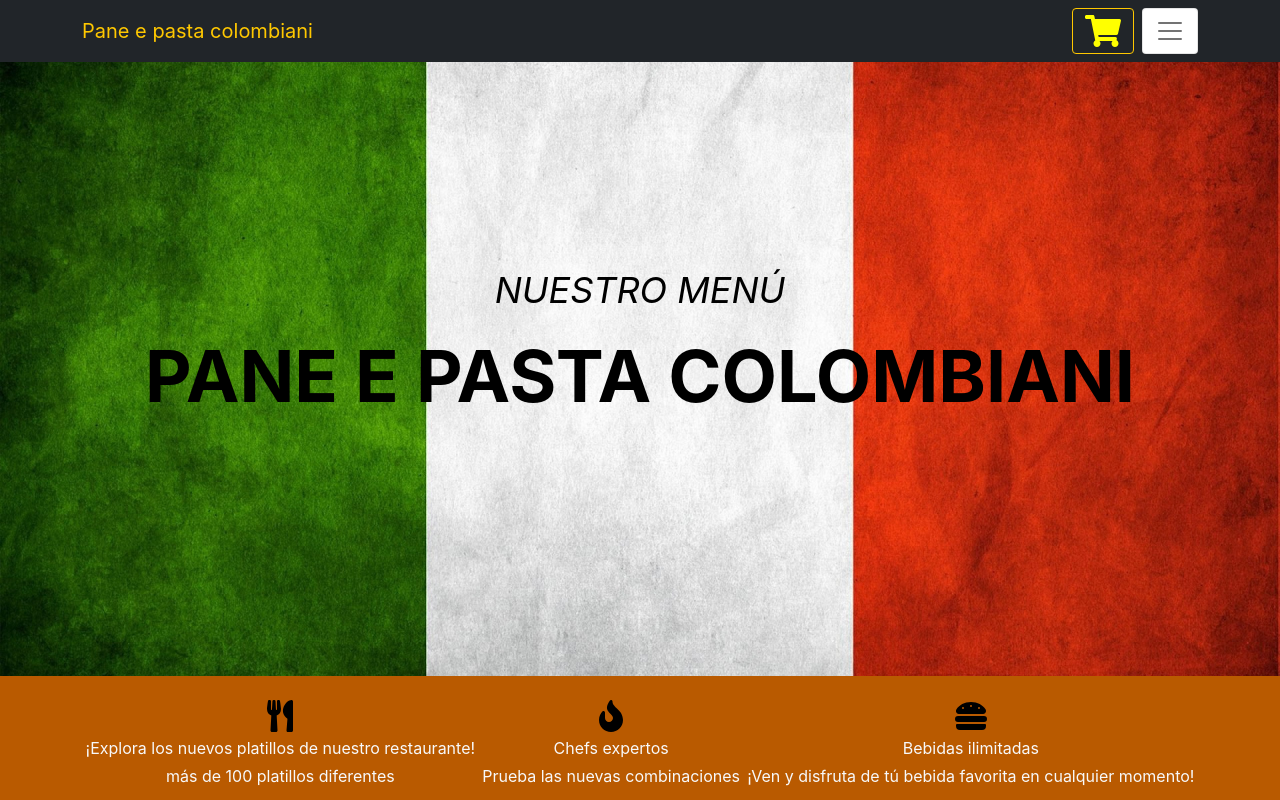
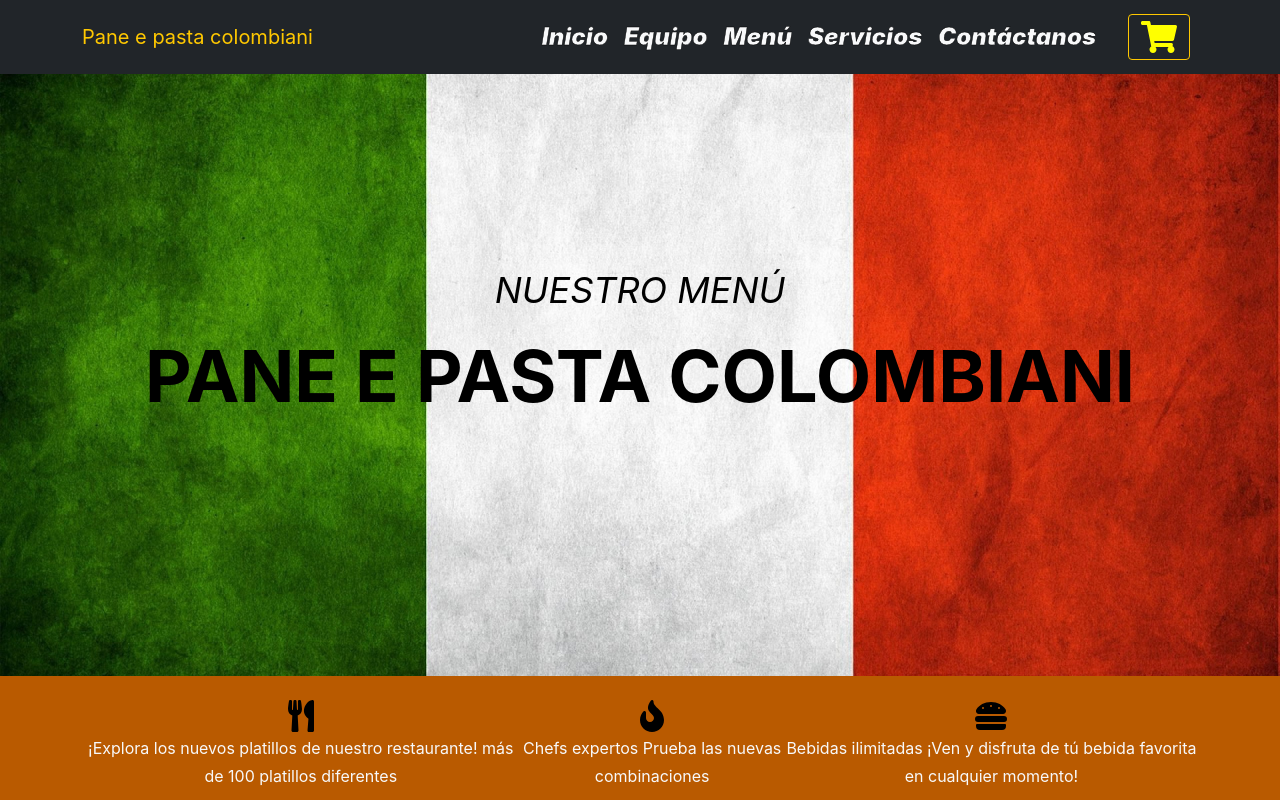
Before and after one commit to juandsoto/juventic-reto3, a React (Create React App) app: page /menu in a window 1280 px wide. Shown: the top 800 px of the page. Built offline with nearby package versions, Linux system fonts and the light colour scheme; no server answers.

Commit message:
cambio de estilos en componentes Dish, Header y Menu

```diff
--- a/src/components/Dish.jsx
+++ b/src/components/Dish.jsx
@@ -8,9 +8,9 @@ const Dish = ({ dish }) => {
 
 	return (
 		<>
-			<div className="col-12 col-md-6 col-lg-4">
+			<div className="col-12 col-md-6 col-lg-4 mb-4">
 				<div className="card text-light text-center" style={{ background: '#212529' }}>
-					<img className="card-img-top" src={img} alt="..." />
+					<img className="card-img-top dish-img" src={img} alt={name} />
 					<div className="card-body">
 						<h5 className="card-title">{name}</h5>
 						<p className="card-text">{description}</p>
--- a/src/components/Header.jsx
+++ b/src/components/Header.jsx
@@ -7,59 +7,90 @@ import Cart from '../components/Cart';
 import { useCartContext } from '../contexts/cartContext';
 
 const Header = () => {
-
 	const [toggleCart, setToggleCart] = useState(false);
 
 	const { quantity } = useCartContext();
 
 	return (
 		<>
-			<nav className="navbar navbar-light bg-dark navbar-shrink fixed-top">
-				<div className="container">
-					<Link className="navbar-brand text-warning" to='/'>Pane e pasta colombiani</Link>
-					<div className="d-flex">
-						<button className="d-flex mx-2 btn btn-outline-warning align-items-center" onClick={() => setToggleCart(!toggleCart)}>
-							<FontAwesomeIcon icon={faShoppingCart} color='yellow' size='2x'>
-							</FontAwesomeIcon>
-							<h5>{quantity !== 0 && quantity}</h5>
-						</button>
-
-						<button className="navbar-toggler" style={{ backgroundColor: 'white' }} type="button" data-bs-toggle="offcanvas" data-bs-target="#offcanvasNavbar" aria-controls="offcanvasNavbar">
-							<span className="navbar-toggler-icon"></span>
+			<nav className='navbar navbar-expand-lg navbar-light bg-dark navbar-shrink fixed-top'>
+				<div className='container'>
+					<Link className='navbar-brand text-warning' to='/'>
+						Pane e pasta colombiani
+					</Link>
+					<div>
+						<button
+							className='navbar-toggler'
+							style={{ backgroundColor: 'white' }}
+							type='button'
+							data-bs-toggle='offcanvas'
+							data-bs-target='#offcanvasNavbar'
+							aria-controls='offcanvasNavbar'
+						>
+							<span className='navbar-toggler-icon'></span>
 						</button>
 					</div>
-					<div className="offcanvas offcanvas-end" tabIndex="-1" id="offcanvasNavbar" aria-labelledby="offcanvasNavbarLabel">
-						<div className="offcanvas-header">
-							<h5 className="offcanvas-title text-warning" id="offcanvasNavbarLabel">Pane e pasta colombiani</h5>
-							<button type="button" className="btn-close text-reset" data-bs-dismiss="offcanvas" aria-label="Close"></button>
+					<div
+						className='bg-dark offcanvas offcanvas-end'
+						tabIndex='-1'
+						id='offcanvasNavbar'
+						aria-labelledby='offcanvasNavbarLabel'
+					>
+						<div className='offcanvas-header'>
+							<h5
+								className='offcanvas-title text-warning'
+								id='offcanvasNavbarLabel'
+							>
+								Pane e pasta colombiani
+							</h5>
+							<button
+								type='button'
+								className='btn-close text-reset bg-light'
+								data-bs-dismiss='offcanvas'
+								aria-label='Close'
+							></button>
 						</div>
-						<div className="offcanvas-body text-light">
-							<ul className="navbar-nav justify-content-end flex-grow-1 pe-3">
-								<li className="nav-item">
-									<Link className="nav-link" to='/'>
-										<p className="stroke">
-											Inicio
-										</p> </Link> </li>
-								<li className="nav-item"><Link className="nav-link" to='/about'>
-									<p className="stroke">
-										Equipo
-									</p> </Link></li>
-								<li className="nav-item"><Link className="nav-link" to='/menu'>
-									<p className="stroke">
-										Menú
-									</p> </Link></li>
-								<li className="nav-item"><Link className="nav-link" to='/services'>
-									<p className="stroke">
-										Servicios
-									</p> </Link></li>
-								<li className="nav-item"><Link className="nav-link" to='/contact'>
-									<p className="stroke">
-										Contáctanos
-									</p> </Link></li>
+						<div className='offcanvas-body'>
+							<ul className='navbar-nav justify-content-end flex-grow-1 pe-3'>
+								<li className='nav-item ' data-bs-dismiss='offcanvas'>
+									<Link className='nav-link' to='/'>
+										<p className='stroke text-light'>Inicio</p>
+									</Link>
+								</li>
+								<li className='nav-item' data-bs-dismiss='offcanvas'>
+									<Link className='nav-link' to='/about'>
+										<p className='stroke text-light'>Equipo</p>
+									</Link>
+								</li>
+								<li className='nav-item' data-bs-dismiss='offcanvas'>
+									<Link className='nav-link' to='/menu'>
+										<p className='stroke text-light'>Menú</p>
+									</Link>
+								</li>
+								<li className='nav-item' data-bs-dismiss='offcanvas'>
+									<Link className='nav-link' to='/services'>
+										<p className='stroke text-light'>Servicios</p>
+									</Link>
+								</li>
+								<li className='nav-item' data-bs-dismiss='offcanvas'>
+									<Link className='nav-link' to='/contact'>
+										<p className='stroke text-light'>Contáctanos</p>
+									</Link>
+								</li>
 							</ul>
 						</div>
 					</div>
-
+					<button
+						className='d-flex mx-2 btn btn-outline-warning align-items-center'
+						onClick={() => setToggleCart(!toggleCart)}
+					>
+						<FontAwesomeIcon
+							icon={faShoppingCart}
+							color='yellow'
+							size='2x'
+						></FontAwesomeIcon>
+						<h5>{quantity !== 0 && quantity}</h5>
+					</button>
 				</div>
 			</nav>
 			{toggleCart && <Cart></Cart>}
--- a/src/index.css
+++ b/src/index.css
@@ -191,6 +191,9 @@
 .offcanvas-body {
 	font-size: 1.5rem;
 	font-style: italic;
-	color: #000;
 	font-weight: 900;
 }
+
+.dish-img {
+	height: 300px;
+}
--- a/src/pages/Menu.jsx
+++ b/src/pages/Menu.jsx
@@ -31,21 +31,18 @@ const Menu = () => {
 
 			<div className='py-4' style={{ background: '#b95a00' }}>
 				<div className="container">
-					<div className="d-flex flex-wrap justify-content-around text-center text-light">
-						<div className="">
+					<div className="d-flex flex-column flex-lg-row justify-content-around text-center text-light">
+						<div>
 							<FontAwesomeIcon icon={faUtensils} color='black' size='2x'></FontAwesomeIcon>
-							<p>¡Explora los nuevos platillos de nuestro restaurante!<br />
-								más de 100 platillos diferentes</p>
+							<p>¡Explora los nuevos platillos de nuestro restaurante! más de 100 platillos diferentes</p>
 						</div>
-						<div className="">
+						<div>
 							<FontAwesomeIcon icon={faFire} color='black' size='2x'></FontAwesomeIcon>
-							<p>Chefs expertos<br />
-								Prueba las nuevas combinaciones</p>
+							<p>Chefs expertos Prueba las nuevas combinaciones</p>
 						</div>
-						<div className="">
+						<div>
 							<FontAwesomeIcon icon={faHamburger} color='black' size='2x'></FontAwesomeIcon>
-							<p>Bebidas ilimitadas<br />
-								¡Ven y disfruta de tú bebida favorita en cualquier momento!</p>
+							<p>Bebidas ilimitadas ¡Ven y disfruta de tú bebida favorita en cualquier momento!</p>
 						</div>
 					</div>
 				</div>
```
